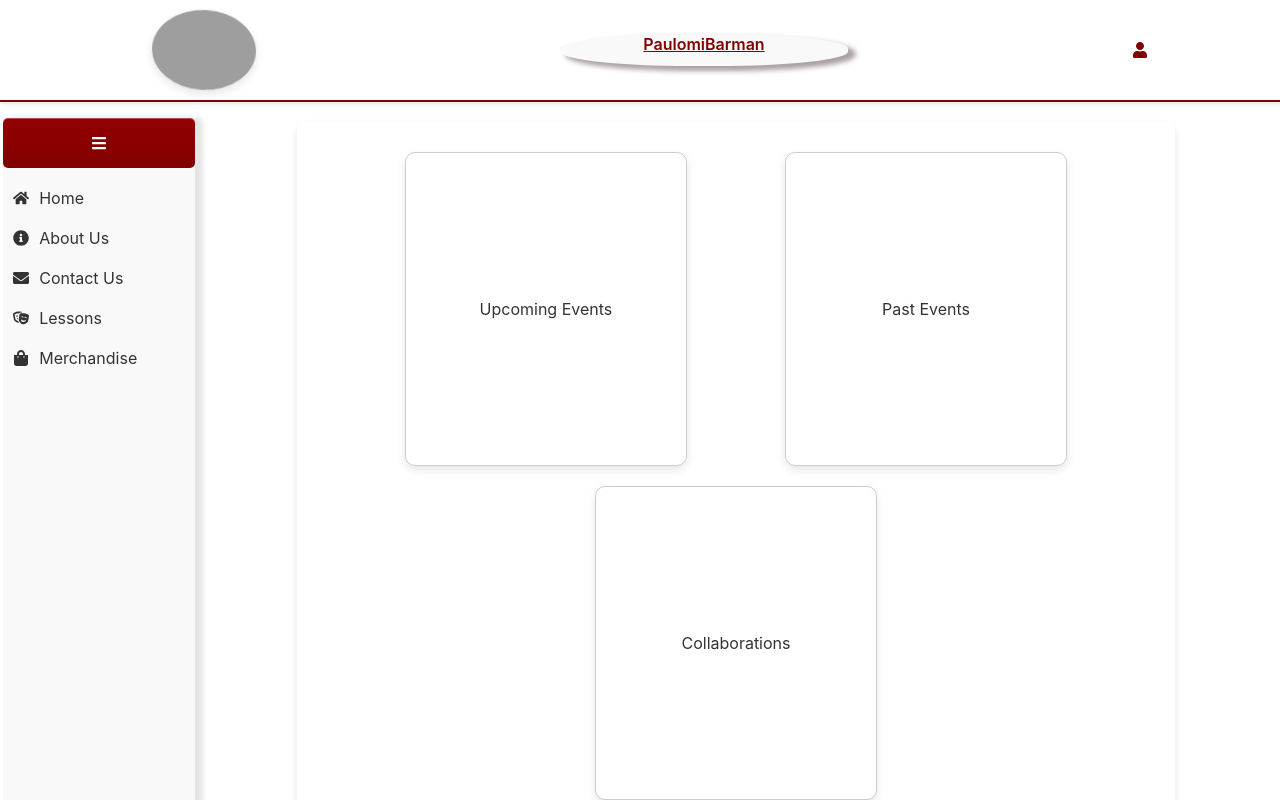
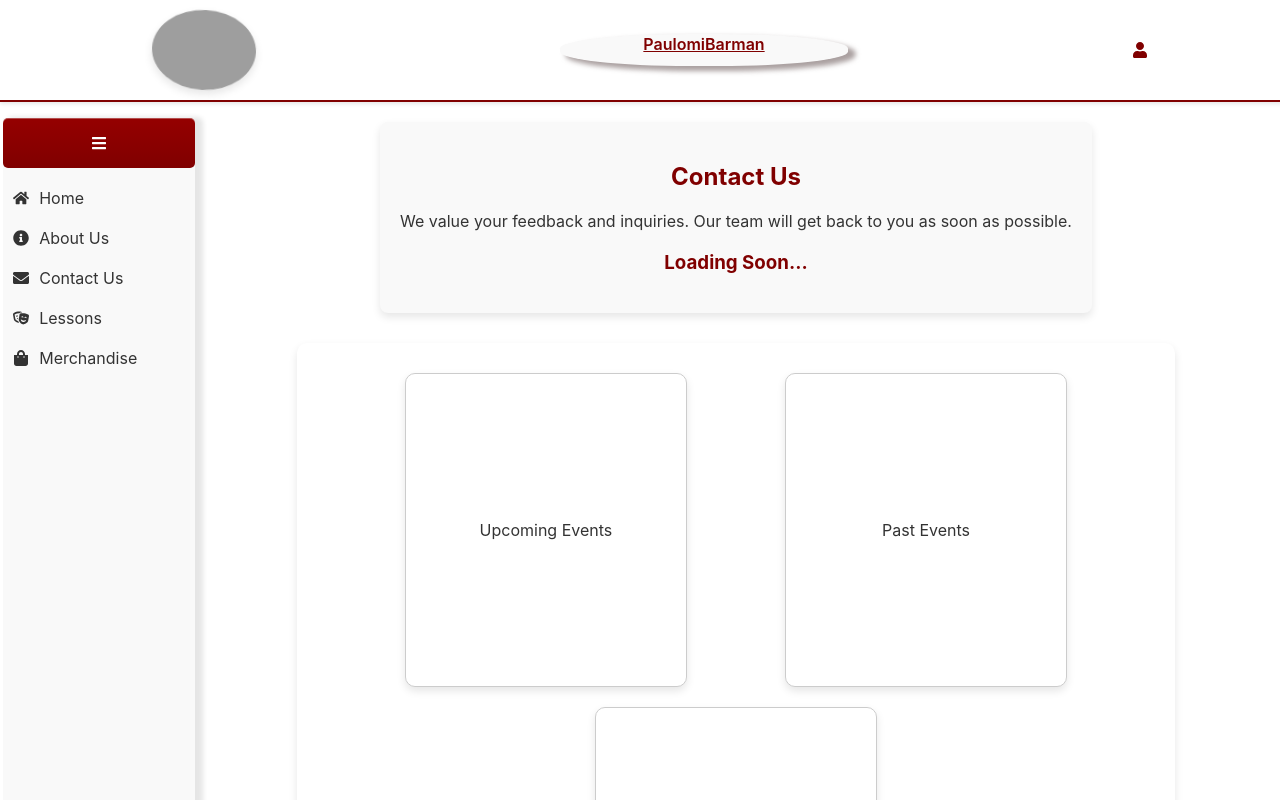
Before and after one commit to Manmohan-menon/codespaces-react-experimental-lab, a React (Vite) app: page /contactus in a window 1280 px wide. Shown: the top 800 px of the page. Built offline with nearby package versions, Linux system fonts and the light colour scheme; grey boxes are pictures that could not be loaded.

Commit message:
rectified styling for upcoming events and created a base layout for contact us page

```diff
--- a/src/App.jsx
+++ b/src/App.jsx
@@ -9,6 +9,7 @@ import LessonsComponent from './components/LessonsComponent';
 import { BrowserRouter as Router, Route, Routes } from 'react-router-dom';
 import BaseCardComponent from './components/BaseCardComponent';
 import NewEventsComponent from './components/NewEventsComponent';
+import ContactUsComponent from './components/ContactUsComponent';
 
 function App() {
   return (
@@ -23,6 +24,7 @@ function App() {
               <Route path="/newevents" element={<NewEventsComponent />} />
               <Route path="/aboutus" element={<AboutUsComponent />} />
               <Route path="/lessons" element={<LessonsComponent />} />
+              <Route path="/contactus" element={<ContactUsComponent />} />
             </Routes>
             <div className='cardClass'>
               <BaseCardComponent
--- /dev/null
+++ b/src/components/ContactUsComponent.jsx
@@ -0,0 +1,19 @@
+import React, {useEffect} from 'react';
+import '../styles/ContactUs.css';
+
+const ContactUsComponent = () => {
+    useEffect(() => {
+        document.title = 'Contact Us';
+    }, []);
+    return (
+        <section className="contact-us">
+            <h1>Contact Us</h1>
+            <p>We value your feedback and inquiries. Our team will get back to you as soon as possible.</p>
+            <div className="contact-form-placeholder">
+                <h3>Loading Soon...</h3>
+            </div>
+        </section>
+    );
+};
+
+export default ContactUsComponent;
--- /dev/null
+++ b/src/styles/ContactUs.css
@@ -0,0 +1,45 @@
+.contact-us {
+    padding: 20px;
+    background-color: #f9f9f9;
+    border-radius: 8px;
+    box-shadow: 0 4px 8px rgba(0, 0, 0, 0.1);
+    margin: auto;
+    margin-bottom: 30px;
+    max-width: 800px;
+    text-align: center;
+}
+
+.contact-us h1 {
+    color: #800000;
+    font-weight: bold;
+}
+
+.contact-us p {
+    color: #333;
+    font-size: 16px;
+    margin: 20px 0;
+}
+
+.contact-form-placeholder {
+    margin-top: 20px;
+}
+
+.contact-form-placeholder h3 {
+    color: #800000;
+}
+
+/* Responsive Styles */
+@media (max-width: 768px) {
+    .contact-us {
+        padding: 10px;
+        margin: 10px;
+    }
+
+    .contact-us h1 {
+        font-size: 20px;
+    }
+
+    .contact-us p, .contact-form-placeholder h3 {
+        font-size: 14px;
+    }
+}
--- a/src/styles/NewEvents.css
+++ b/src/styles/NewEvents.css
@@ -71,7 +71,7 @@
 
 .events-table th {
   background-color: #800000;
-  color: white;
+  color: #ffffff;
 }
 
 @media (max-width: 768px) {
```
